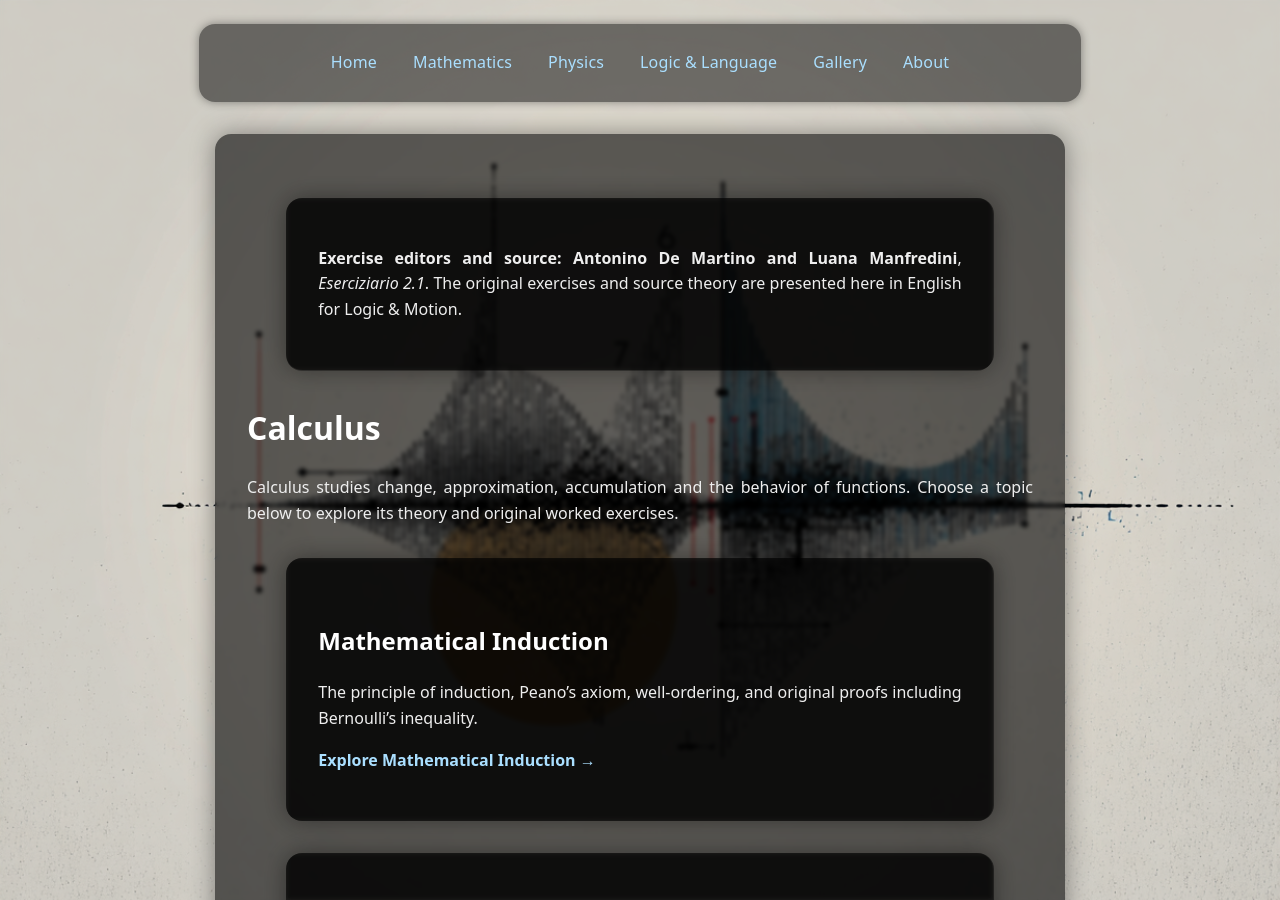
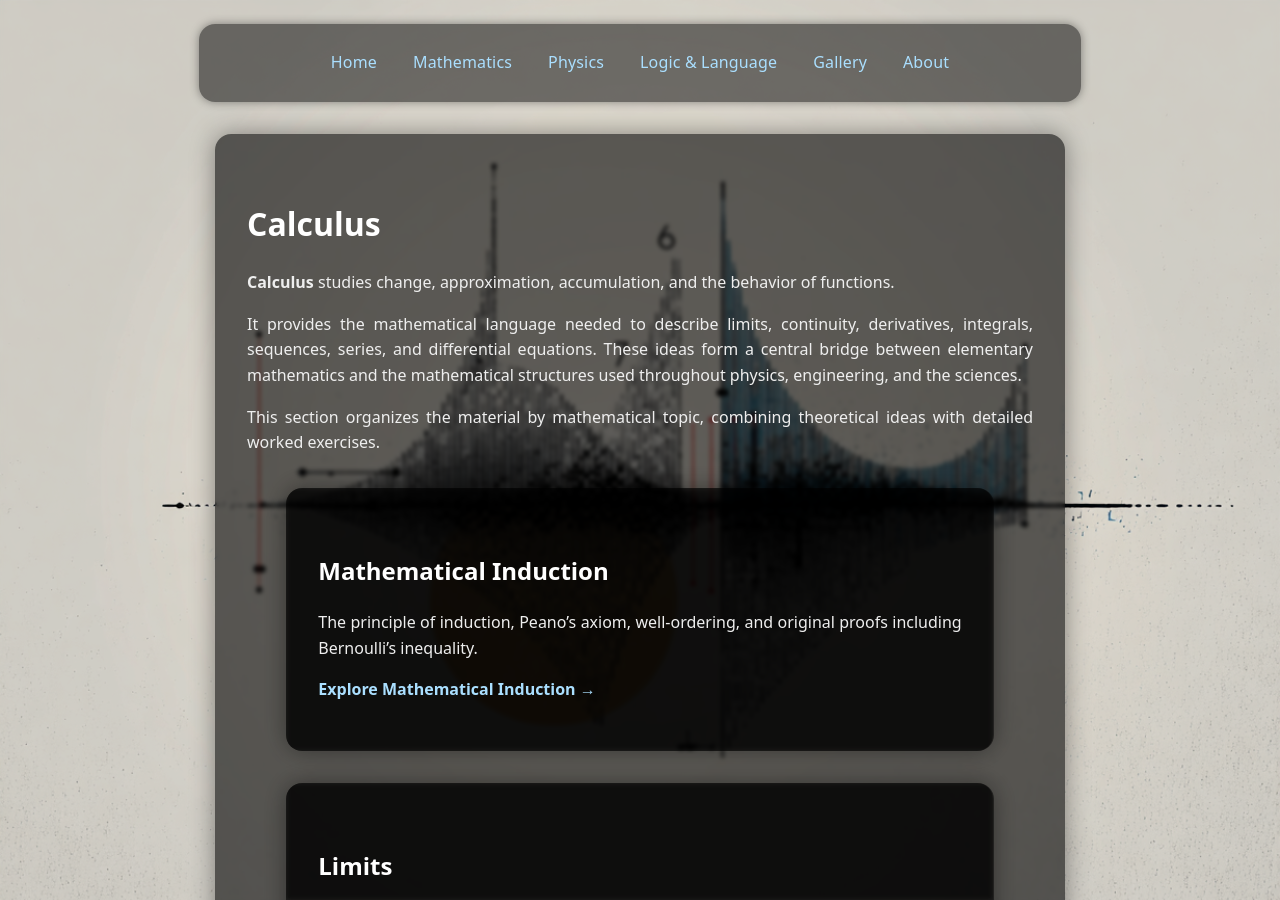
Before and after one commit to CesarePeli/Math_Physics_Logic, a Jekyll site: the page built from mathematics/calculus/index.md, in a window 1280 px wide and 900 px high. Built offline with Jekyll 4.4.1, drawn with Linux system fonts in a browser that asks for light colours.

Commit message:
Restore requested Calculus introduction and distinguish Cesare Peli's limits lesson from exercise-book collections

```diff
--- a/mathematics/calculus/index.md
+++ b/mathematics/calculus/index.md
@@ -11,15 +11,13 @@ topic: calculus
 ---
 
 
-<div class="content-box">
-
-**Exercise editors and source:** **Antonino De Martino and Luana Manfredini**, *Eserciziario 2.1*. The original exercises and source theory are presented here in English for Logic & Motion.
-
-</div>
-
 # Calculus
 
-Calculus studies change, approximation, accumulation and the behavior of functions. Choose a topic below to explore its theory and original worked exercises.
+**Calculus** studies change, approximation, accumulation, and the behavior of functions.
+
+It provides the mathematical language needed to describe limits, continuity, derivatives, integrals, sequences, series, and differential equations. These ideas form a central bridge between elementary mathematics and the mathematical structures used throughout physics, engineering, and the sciences.
+
+This section organizes the material by mathematical topic, combining theoretical ideas with detailed worked exercises.
 
 <div class="content-box">
 
```
Also changed, not shown: mathematics/calculus/integrals.md (+0 -6 lines), mathematics/calculus/limits/index.md (+0 -6 lines), mathematics/calculus/limits/intro-to-limits.md (+4 -7 lines).
